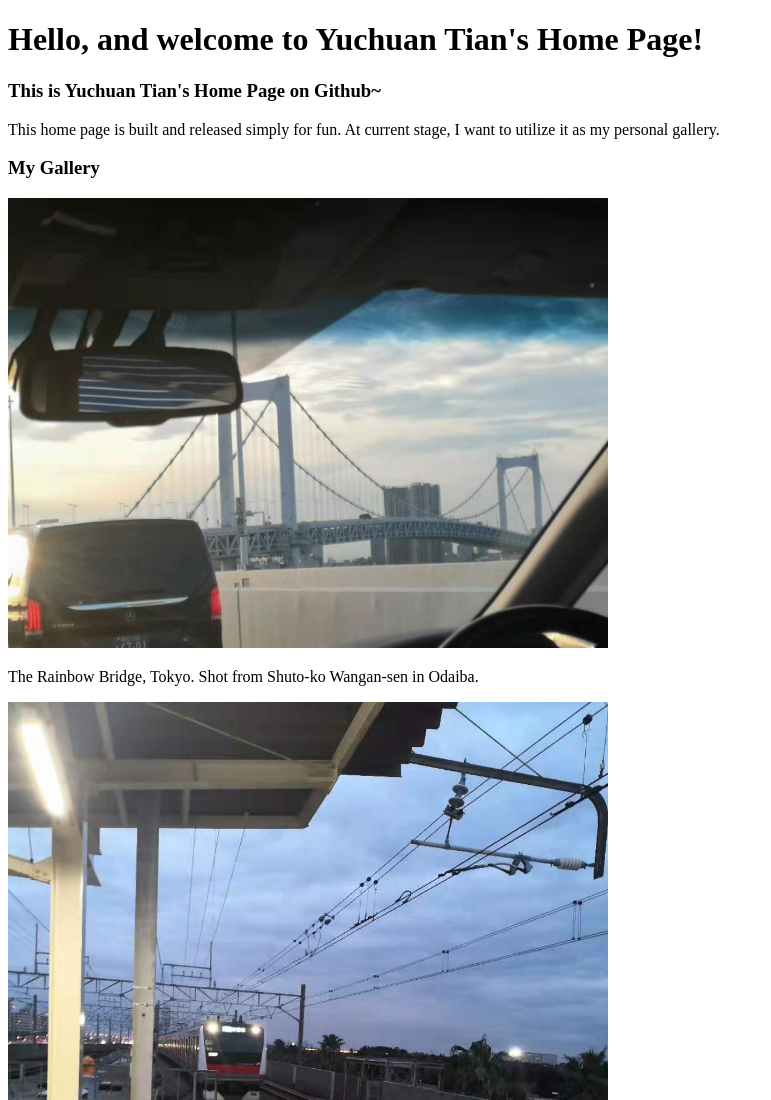
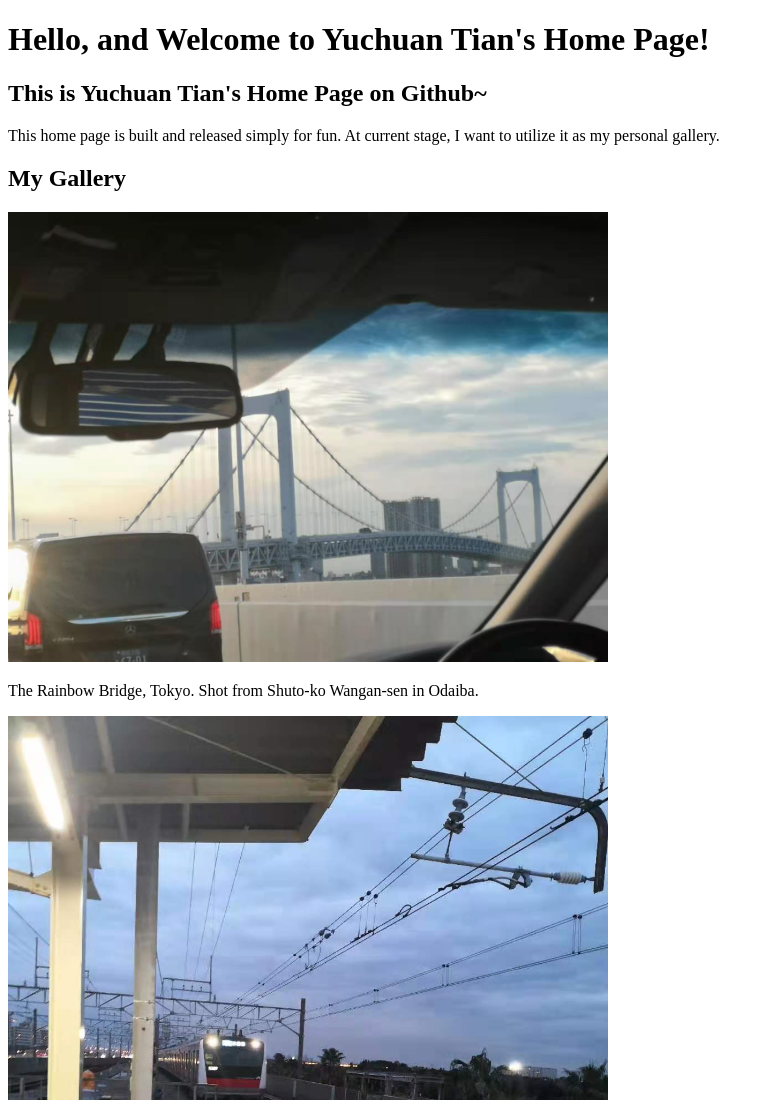
Before and after one commit to YuchuanTian/YuchuanTian.github.io, a plain HTML site: page index.html in a window 1280 px wide. Shown: the top 1100 px of the page, without its empty margins (0-771 px from the left). Drawn offline with Linux system fonts and the light colour scheme.

Commit message:
Webpage Refined

```diff
--- a/index.html
+++ b/index.html
@@ -7,13 +7,13 @@
     </head>
     <body>
         <h1>
-            Hello, and welcome to Yuchuan Tian's Home Page!
+            Hello, and Welcome to Yuchuan Tian's Home Page!
         </h1>
-        <h3>
+        <h2>
             This is Yuchuan Tian's Home Page on Github~
-        </h3>
+        </h2>
         <p> This home page is built and released simply for fun. At current stage, I want to utilize it as my personal gallery.</p>
-        <h3> My Gallery </h3>
+        <h2> My Gallery </h2>
         <img src="images/1.jpg" alt="The Rainbow Bridge, Tokyo." width="600">
         <p>The Rainbow Bridge, Tokyo. Shot from Shuto-ko Wangan-sen in Odaiba.</p>
         <img src="images/2.jpg" alt="The Keiyo Line Train" width="600">
```
